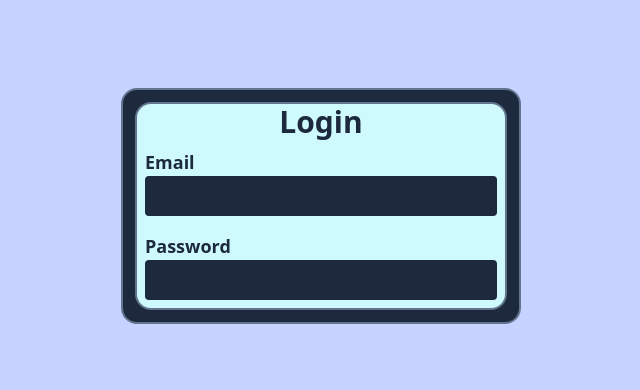
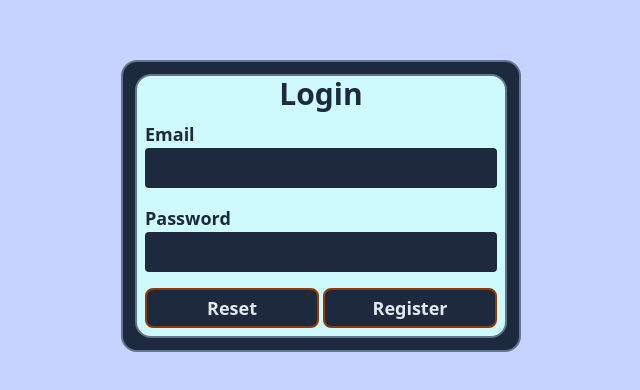
Before and after one commit to shamil-tp/nextjs_todo, a Next.js app: page /login in a window 1280 px wide. Shown: the part 194-584 px from the top of the page, without its empty margins (319-959 px from the left). Built offline with nearby package versions, Linux system fonts and the light colour scheme.

Commit message:
login completed

```diff
--- a/app/(auth)/login/page.tsx
+++ b/app/(auth)/login/page.tsx
@@ -1,7 +1,29 @@
 'use client'
+import {signIn} from 'next-auth/react'
+import { useRouter } from 'next/navigation'
+
 export default function LoginPage(){
+    const router = useRouter()
+
+    const handleLogin = async(formData:FormData)=>{
+        const email = formData.get('email') as string
+        const password = formData.get('password') as string
+
+        const result = await signIn('credentials',{
+            email,
+            password,
+            redirect:false,
+        })
+        if(result?.error){
+            console.log('Login Failed')
+            return
+        }
+        router.push('/')
+    }
+
+
     return (
-        <form action="" className="w-full bg-cyan-100 rounded-2xl h-full border-slate-500 border-2">
+        <form action={handleLogin} className="w-full bg-cyan-100 rounded-2xl h-full border-slate-500 border-2">
             <h1 className="text-center text-slate-800 font-extrabold text-3xl">Login</h1>
             <div className="p-2">
                 <label htmlFor="email" className="text-slate-800 font-bold text-lg">Email</label>
@@ -11,7 +33,14 @@ export default function LoginPage(){
                 <label htmlFor="password" className="text-slate-800 font-bold text-lg">Password</label>
                 <input type="password" name="password" className="w-full bg-slate-800 font-semibold text-pink-500 rounded-sm h-10" />
             </div>
-
+            <div className="button__container p-2 flex justify-between gap-1">
+                <button className=" bg-slate-800 text-slate-200 font-extrabold text-lg rounded-lg h-10 w-[50%] border-2 border-amber-800 shadow-gray-500 hover:shadow-xs" type="reset">
+                Reset
+            </button>
+                <button className=" bg-slate-800 text-slate-200 font-extrabold text-lg rounded-lg h-10 w-[50%] border-2 border-amber-800 shadow-gray-500 hover:shadow-xs" type="submit">
+                Register
+            </button>
+            </div>
         </form>
     )
 }
```
